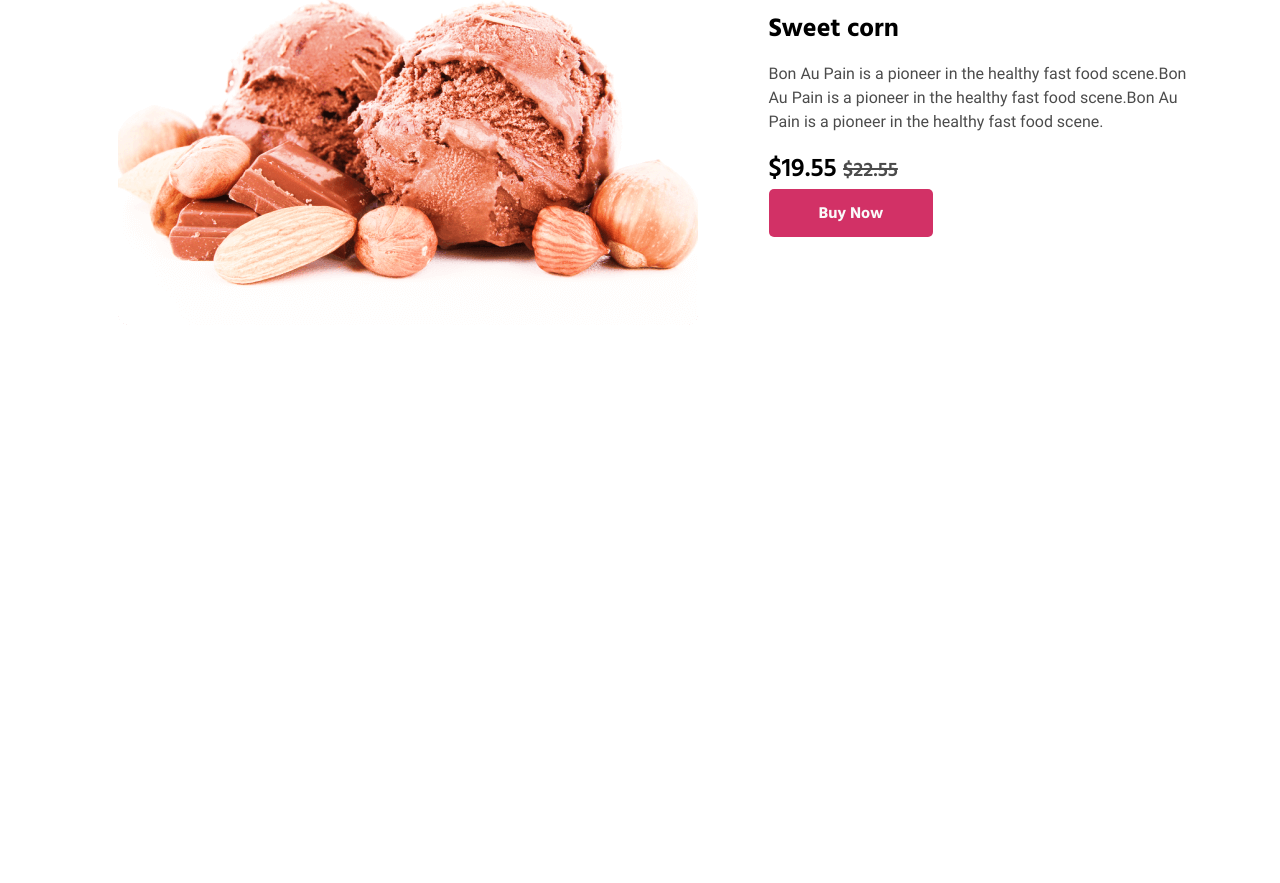
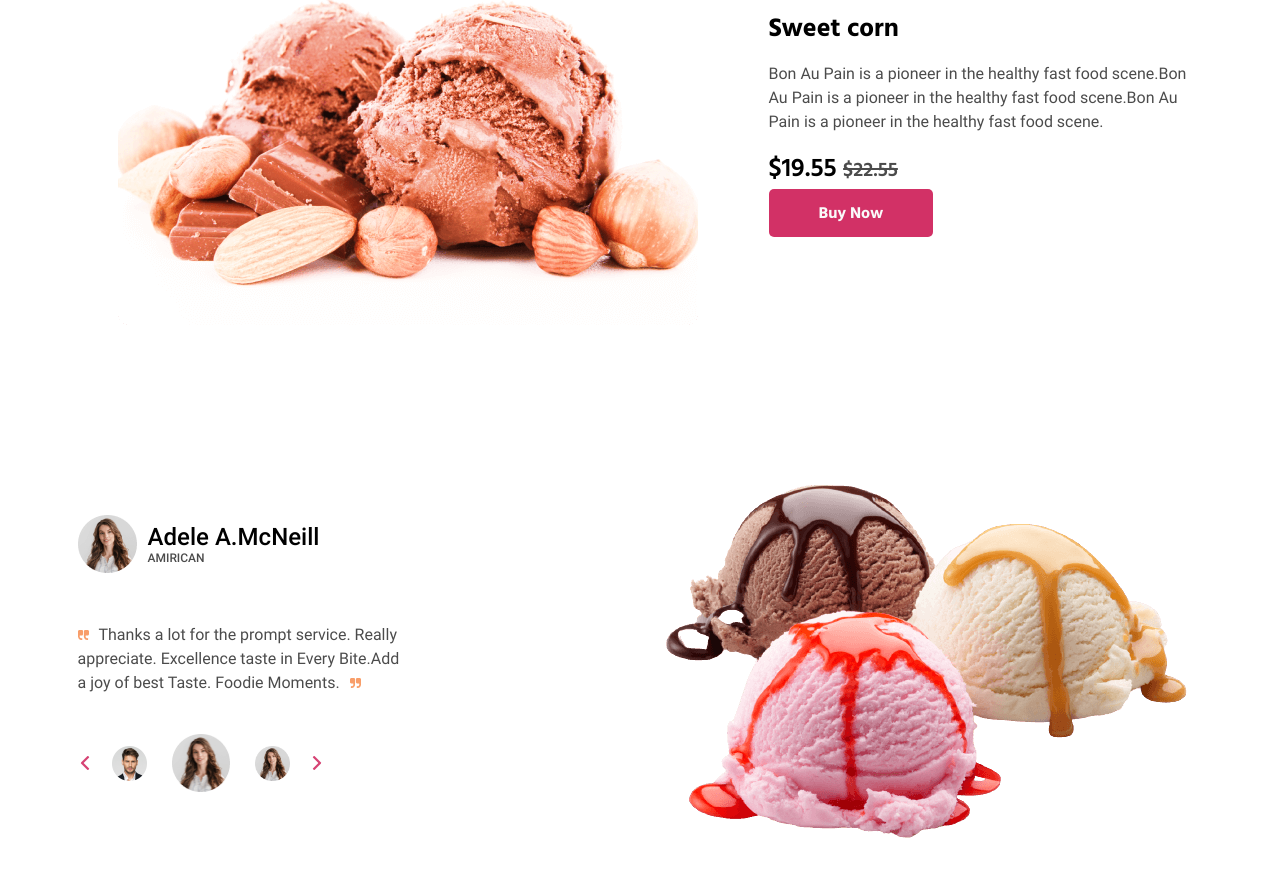
Before and after one commit to akhrorbek/Polar, a plain HTML site: page index.html in a window 1280 px wide. Shown: the part 3140-4023 px from the top of the page. Before the commit the page ends 3531 px from the top, so only its background shows below. Drawn offline with Linux system fonts and the light colour scheme; files whose address does not match are found by name.

Commit message:
Finished site feedback and recommendation section

```diff
--- a/css/main.css
+++ b/css/main.css
@@ -492,3 +492,104 @@ img {
     flex-direction: row-reverse;
     text-align: right;
 }
+
+/*--------FEEDBACK SECTION---------*/
+.feeback-section {
+    padding-top: 50px;
+}
+
+.container-feedback {
+    display: flex;
+    align-items: center;
+    justify-content: space-between;
+}
+
+.adele-feedback {
+    display: flex;
+    align-items: center;
+    justify-content: flex-start;
+}
+
+.women-name {
+    margin-left: 11px;
+}
+
+.woman-name-header {
+    margin: 0;
+    padding: 0;
+    font-style: normal;
+    font-weight: 500;
+    font-size: 24px;
+    line-height: 28px;
+    color: #000000;
+}
+
+.woman-name-text {
+    margin: 0;
+    padding: 0;
+    font-weight: 500;
+    font-size: 12px;
+    line-height: 14px;
+    color: #000000;
+    opacity: 0.7;
+}
+
+.feedback-quote {
+    margin: 0;
+    padding: 0;
+    font-style: normal;
+    font-weight: 400;
+    font-size: 16px;
+    line-height: 24px;
+    color: #000000;
+    opacity: 0.7;
+    width: 322px;
+    margin-top: 50px;
+}
+
+.feedback-quote::before {
+    content: "";
+    display: inline-block;
+    margin-right: 10px;
+    width: 11px;
+    height: 10px;
+    background-image: url("../images/left-q.png");
+
+}
+
+.feedback-quote::after {
+    content: "";
+    display: inline-block;
+    margin-left: 10px;
+    width: 11px;
+    height: 10px;
+    background-image: url("../images/right-q.png");
+}
+
+.feedback-client-picture {
+    display: flex;
+    align-items: center;
+    margin-top: 39px;
+}
+
+.client-picture+.client-picture {
+    margin-left: 25px;
+}
+
+.feedback-client-picture::before {
+    content: "";
+    display: inline-block;
+    margin-right: 20px;
+    width: 14px;
+    height: 14px;
+    background-image: url("../images/left-arrow.png");
+}
+
+.feedback-client-picture::after {
+    content: "";
+    display: inline-block;
+    margin-left: 20px;
+    width: 14px;
+    height: 14px;
+    background-image: url("../images/right-arrow.png");
+}
--- a/index.html
+++ b/index.html
@@ -182,6 +182,36 @@
             </div>
         </section>
 
+        <!---FEEDBACK SECTION-->
+
+        <section class="feeback-section">
+            <div class="container container-feedback">
+                <div class="feedback-part">
+                    <div class="adele-feedback">
+                        <img class="feedback-image" src="./images/woman.png" alt="woman with smile" width="59"
+                            height="58">
+                        <div class="women-name">
+                            <h3 class="woman-name-header">Adele A.McNeill</h3>
+                            <p class="woman-name-text">AMIRICAN</p>
+                        </div>
+                    </div>
+                    <blockquote class="feedback-quote">Thanks a lot for the prompt service. Really appreciate.
+                        Excellence taste in Every Bite.Add a joy of best Taste. Foodie Moments.</blockquote>
+                    <p class="feedback-client-picture">
+                        <img class="client-picture" src="./images/man.png" alt="Man picture with black suit" width="35"
+                            height="35">
+                        <img class="client-picture" src="./images/woman.png" alt="Woman picture with blond hair"
+                            width="58" height="58">
+                        <img class="client-picture" src="./images/woman.png" alt="Woman picture with blond hair"
+                            width="35" height="35">
+                    </p>
+                </div>
+                <img src="./images/sweets.png"
+                    alt="Sweets picture with three different colors like pink, brown and white" width="564"
+                    height="442">
+            </div>
+        </section>
+
     </main>
     <footer>
 
```
